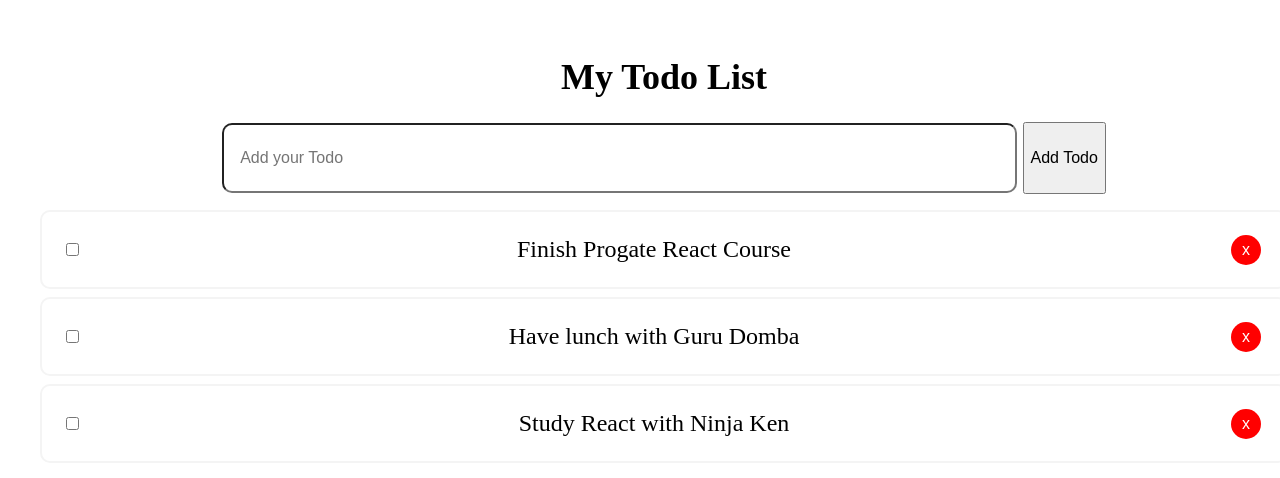
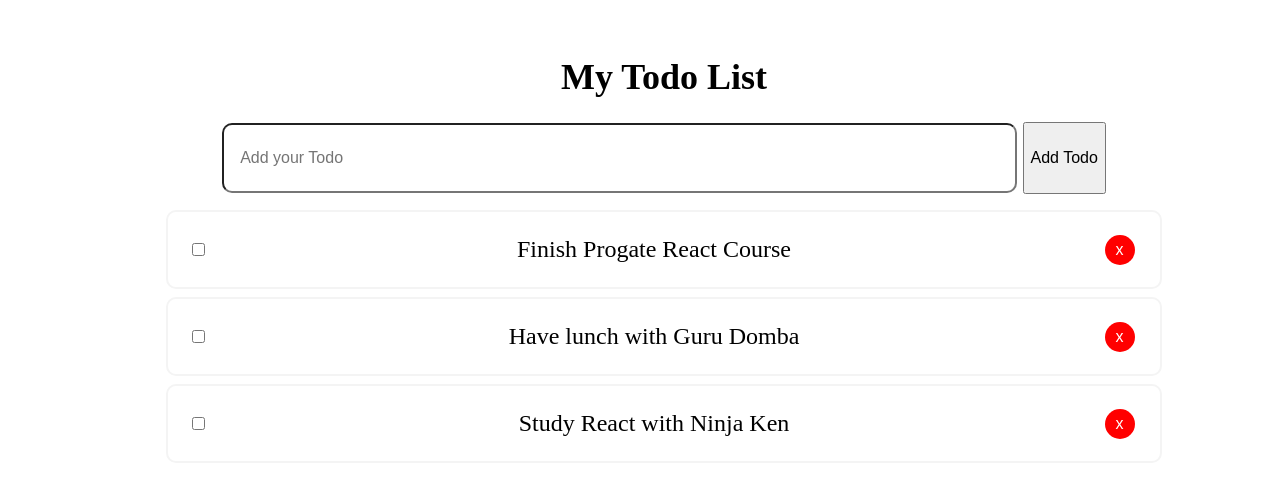
Before and after one commit to Bang-Raf/react-todos-app, a React (Vite) app: page / in a window 1280 px wide. Shown: the top 478 px of the page. Built offline with nearby package versions, Linux system fonts and the light colour scheme.

Commit message:
change Todos width to 80%

```diff
--- a/src/components/Todos.jsx
+++ b/src/components/Todos.jsx
@@ -19,8 +19,9 @@ const Todos = ({todos, toggleCompleted, deleteToggleItem}) => {
 
 const styles = {
     container: {
-        width: '100%',
+        width: '80%',
         margin: '0 auto',
+
     },
 }
 
```
Lines whose indentation alone changed are shown as unchanged.
